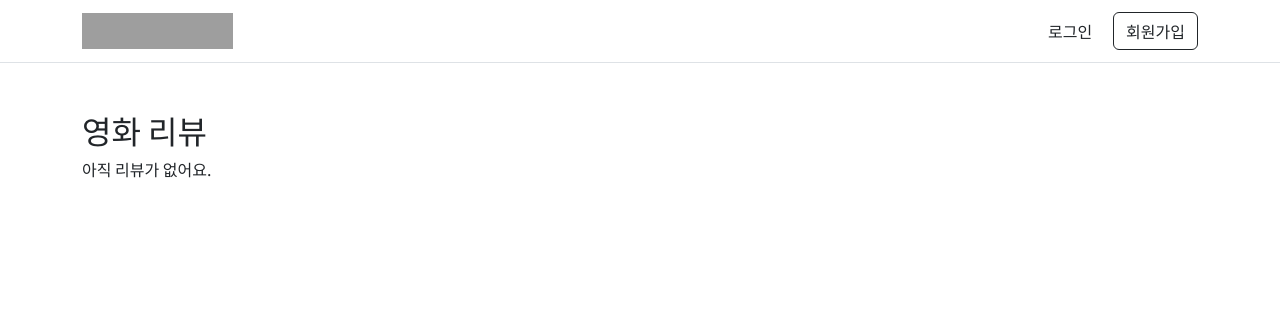
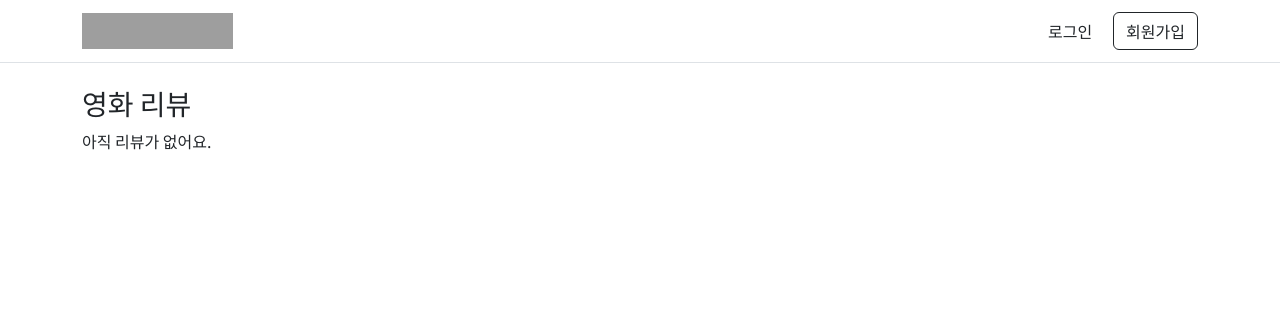
Before and after one commit to arrmadillo/django03, a Django app: page /reviews/ in a window 1280 px wide. Shown: the top 323 px of the page. Run offline with Django 3.2, Linux system fonts and the light colour scheme; data that the repository does not hold is empty; grey boxes are pictures that could not be loaded.

Commit message:
인덱스페이지 수정, 하이퍼링크 밑줄 제거

```diff
--- a/reviews/templates/reviews/index.html
+++ b/reviews/templates/reviews/index.html
@@ -1,9 +1,14 @@
 {% extends 'base.html' %}
+{% block style %}
+    a {
+      text-decoration: none; /* 밑줄 제거 */
+    }
+{% endblock style %}
 {% block content %}
 
   <!--카드-->
-  <div class="container mt-5" >
-    <h2>영화 리뷰</h2>
+  <div class="container mt-4" >
+    <h3 class="font-weight-bolder">영화 리뷰</h3>
       <div class="row g-4">
   {% for review in reviews %}
       <div class="col-md-3 col-sm-6 col-12">
```
